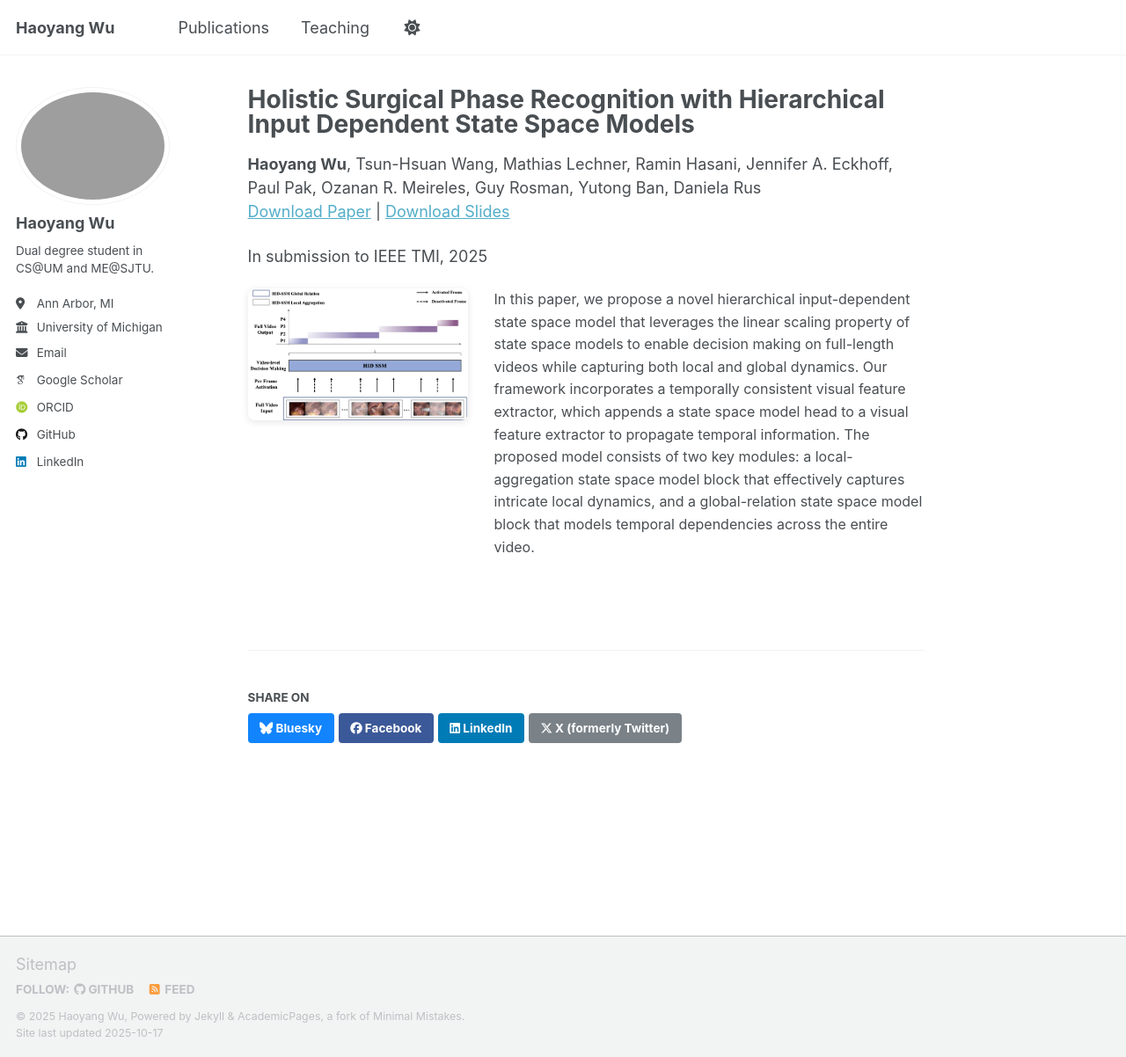
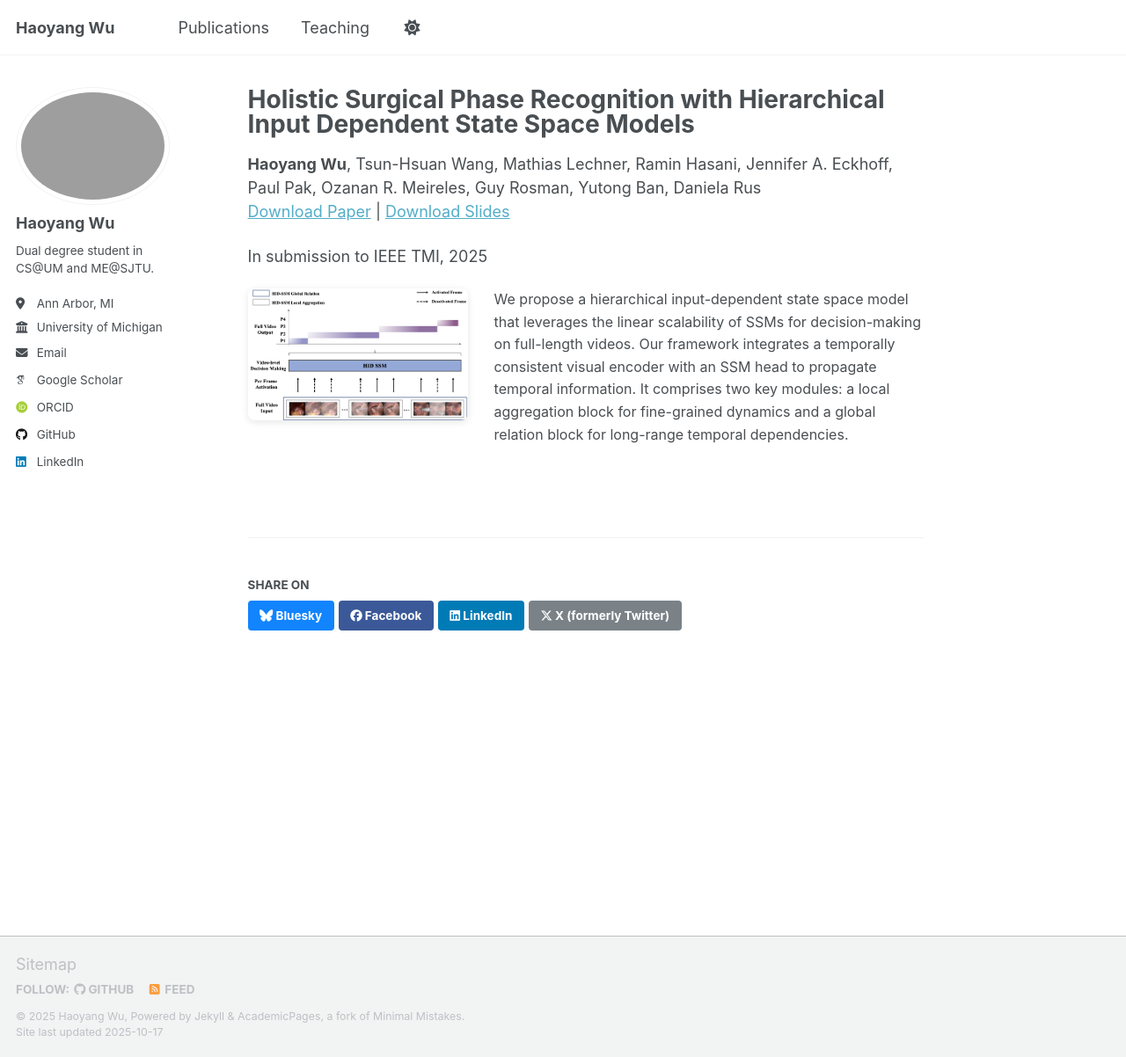
Before and after one commit to William-HYWu/William-HYWu.github.io, a Jekyll site: the page built from _publications/HID-SSM.md, in a window 1280 px wide and 1202 px high. Shown: the whole window at 88% size. Built offline with Jekyll 4.4.1, drawn with Linux system fonts in a browser that asks for light colours; some web fonts are replaced; a script that is not in the unit is left out.

```diff
--- a/_publications/HID-SSM.md
+++ b/_publications/HID-SSM.md
@@ -17,7 +17,7 @@
   </div>
   <div style="flex: 1;">
     <p style="font-size: 16px; line-height: 1.6;">
-      In this paper, we propose a novel hierarchical input-dependent state space model that leverages the linear scaling property of state space models to enable decision making on full-length videos while capturing both local and global dynamics. Our framework incorporates a temporally consistent visual feature extractor, which appends a state space model head to a visual feature extractor to propagate temporal information. The proposed model consists of two key modules: a local-aggregation state space model block that effectively captures intricate local dynamics, and a global-relation state space model block that models temporal dependencies across the entire video.
+      We propose a hierarchical input-dependent state space model that leverages the linear scalability of SSMs for decision-making on full-length videos. Our framework integrates a temporally consistent visual encoder with an SSM head to propagate temporal information. It comprises two key modules: a local aggregation block for fine-grained dynamics and a global relation block for long-range temporal dependencies.
     </p>
   </div>
 </div>
```
